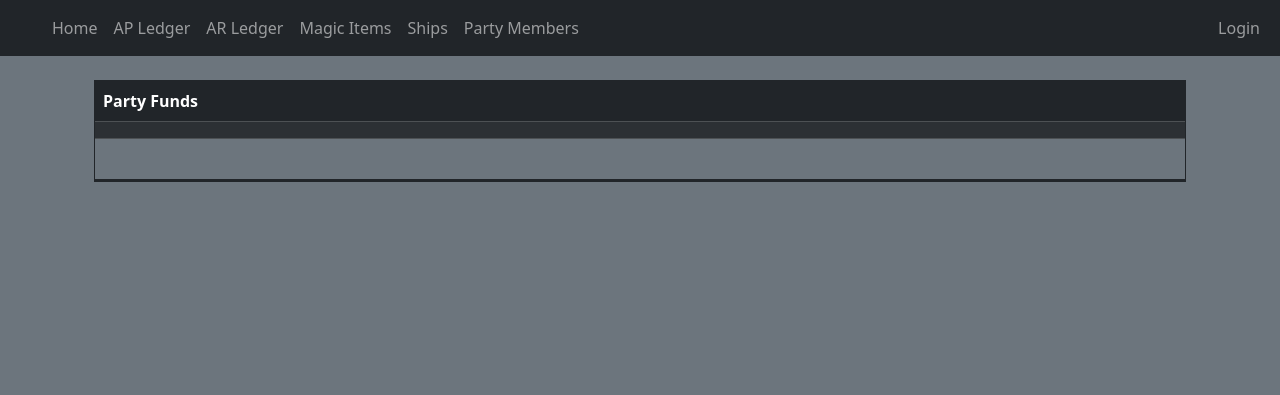
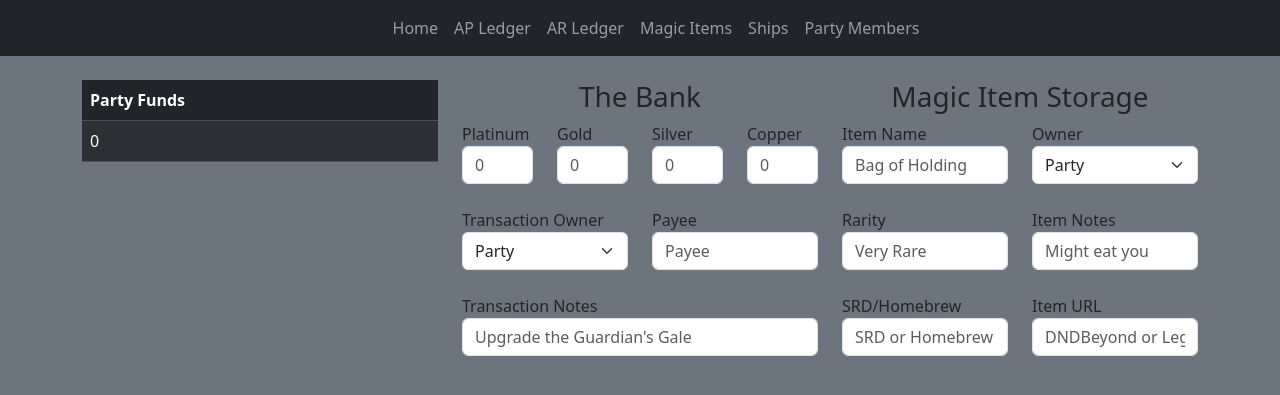
Before and after one commit to Hinrichsta/LoreKeeper, a Flask app: page / in a window 1280 px wide. Shown: the top 395 px of the page. Run offline with Flask 3, Linux system fonts and the light colour scheme; lists and menus that the app fills with data are empty.

Commit message:
Home page finished

```diff
--- /dev/null
+++ b/Database/Input.py
@@ -0,0 +1,5 @@
+def set_ap_transaction():
+    pass
+
+def set_ar_transaction():
+    pass
--- a/Website/templates/ap.html
+++ b/Website/templates/ap.html
@@ -2,8 +2,9 @@
 {% block title %}Home{% endblock %}
 
 {% block content%}
-</br>
-<div class="col no-gutters">
+<div class="container-fluid">
+    <br>
+    <h2 class="text-center text-dark">Accounts Payable</h2>
         <table class="table table-striped table-dark table-bordered">
             <thead class="thread-dark">
                 <tr>
--- a/Website/templates/ar.html
+++ b/Website/templates/ar.html
@@ -2,7 +2,9 @@
 {% block title %}Home{% endblock %}
 
 {% block content%}
-</br>
+<div class="container-fluid">
+    <br>
+    <h2 class="text-center text-dark">Accounts Receivable</h2>
     <table class="table table-responsive table-striped table-dark table-bordered">
         <thead class="thread-dark">
             <tr>
@@ -31,4 +33,5 @@
         </tr>
     {% endfor %}
     </table>
+</div>
 {% endblock %}
--- a/Website/templates/base.html
+++ b/Website/templates/base.html
@@ -18,7 +18,7 @@
                         <!--<img src="{{url_for('static', filename='images/Big-Mac.png')}}" alt="Bosselman Enterprises" width="64" height="64">-->
                     </span>
                 </button>
-                <div class="navbar-collapse collapse" id="Navbar">
+                <div class="navbar-collapse collapse justify-content-md-center" id="Navbar">
                     <ul class="navbar-nav">
                         <li class="nav-item">
                             <a class="nav-link" href="/">Home</a>
@@ -39,18 +39,11 @@
                             <a class="nav-link" href="/Party">Party Members</a>
                         </li>
                     </ul>
-                    <ul class="navbar-nav ms-auto">
-                        <li class="nav-item">
-                            <a class="nav-link" href="/login">Login</a>
-                        </li>
-                    </ul>
                 </div>
             </div>
         </nav>
-        <div class="container">
-            {% block content%}
-            {% endblock %}
-        </div>
+        {% block content%}
+        {% endblock %}
         <script src="https://cdn.jsdelivr.net/npm/bootstrap@5.3.2/dist/js/bootstrap.min.js" integrity="sha384-BBtl+eGJRgqQAUMxJ7pMwbEyER4l1g+O15P+16Ep7Q9Q+zqX6gSbd85u4mG4QzX+" crossorigin="anonymous"></script>
     </body>
 </html>
--- a/Website/templates/home.html
+++ b/Website/templates/home.html
@@ -3,9 +3,10 @@
 
 {% block content%}
 </br>
-<div class="container-fluid">
-    <div class="col border border-dark">
-        <table class="table table-striped table-dark">
+<div class="container">
+    <div class="row">
+            <div class="col">
+            <table class="table table-striped table-dark"> <!--Party Funds Nicely Organized-->
                 <thead>
                     <tr>
                         <th scope="col">Party Funds</th>
@@ -13,21 +14,111 @@
                 </thead>
                 <tbody>
                     <tr>
-                    <td>{{ Total }}</td>
+                        <td>{{ party_funds }}</td>
                     </tr>
                 </tbody>
             </table>
             </br>
-        <Table>
-            {% for name in party %}
+            <table class="table table-striped table-dark">
+                {% for indiv in indiv_funds %}
+                    {% if indiv[2] == 1 %}
                         <tr>
-               <th scope="row">{{ name }}</th>
-               <td>{{ funds }}</td>
+                           <th scope="row">{{ indiv[0] }}</th>
+                           <td>{{ indiv[1] }}</td>
                         </tr>
+                    {% endif%}
                 {% endfor %}
-        </Table>
+            </table>
         </div>
-    <div class="col border border-dark">
+        <div class="col"> <!--Coin Form-->
+            <h3 class="text-center text-dark">The Bank</h3>
+            <div class="row">
+                <div class="col">
+                    <label for="pp">Platinum</label>
+                    <input type="text" class="form-control" id="pp" name="pp" placeholder="0">
+                </div>
+                <div class="col">
+                    <label for="gp">Gold</label>
+                    <input type="text" class="form-control" id="gp" name="gp" placeholder="0">
+                </div>
+                <div class="col">
+                    <label for="sp">Silver</label>
+                    <input type="text" class="form-control" id="sp" name="sp" placeholder="0">
+                </div>
+                <div class="col">
+                    <label for="cp">Copper</label>
+                    <input type="text" class="form-control" id="cp" name="cp" placeholder="0">
+                </div>
+            </div>
+            <br>
+            <div class="row">
+                <div class="col">
+                    <label for="cmembers">Transaction Owner</label>
+                    <select class="form-select" id="cmembers" name="cmembers">
+                        <option selected>Party</option>
+                        <option>Alex</option>
+                        <option>Krerark</option>
+                        <option>Kriik</option>
+                        <option>Nordis</option>
+                    </select>
+                </div>
+                <div class="col">
+                    <label for="cpayee">Payee</label>
+                    <input type="text" class="form-control" id="cpayee" name="cpayee" placeholder="Payee"> </div>
+            </div>
+            <br>
+            <div class="row">
+                <div class="col">
+                    <label for="cdesc">Transaction Notes</label>
+                    <input type="text" class="form-control" id="cdesc" name="cdesc" placeholder="Upgrade the Guardian's Gale">
+                </div>
+            </div>
+        </div>
+        <div class="col"> <!--Magic Item Form-->
+            <h3 class="text-center text-dark">Magic Item Storage</h3>
+            <div class="row">
+                <div class="col">
+                    <label for="iname">Item Name</label>
+                    <input type="text" class="form-control" id="iname" name="iname" placeholder="Bag of Holding">
+                </div>
+                <div class="col">
+                    <label for="imembers">Owner</label>
+                    <select class="form-select" id="imembers" name="imembers">
+                        <option selected>Party</option>
+                        <option>Alex</option>
+                        <option>Krerark</option>
+                        <option>Kriik</option>
+                        <option>Nordis</option>
+                    </select>
+                </div>
+            </div>
+            <br>
+            <div class="row">
+                <div class="col">
+                    <label for="irarity">Rarity</label>
+                    <input type="text" class="form-control" id="irarity" name="irarity" placeholder="Very Rare">
+                </div>
+                <div class="col">
+                    <label for="inotes">Item Notes</label>
+                    <input type="text" class="form-control" id="inotes" name="inotes" placeholder="Might eat you">
+                </div>
+            </div>
+            <br>
+            <div class="row">
+                <div class="col">
+                    <label for="imaker">SRD/Homebrew</label>
+                    <input type="text" class="form-control" id="imaker" name="imaker" placeholder="SRD or Homebrew">
+                </div>
+                <div class="col">
+                    <label for="ilink">Item URL</label>
+                    <input type="text" class="form-control" id="ilink" name="ilink" placeholder="DNDBeyond or Legendkeeper">
+                </div>
+            </div>
+        </div>
+    </div>
+</div>
+<div class="row">
+    <div class="col">
 
     </div>
 </div>
--- a/Website/views/money.py
+++ b/Website/views/money.py
@@ -2,52 +2,27 @@ from flask import Blueprint, render_template, request, redirect, url_for
 from sqlalchemy import text
 import json
 from Database.Database import Lore_Session
+from Database.Parse import *
 
 money = Blueprint('money', __name__)
 
 @money.route('/')
 def home():
-
-    return render_template("home.html")
+    party_funds = get_party_funds()
+    indiv_funds = get_individual_funds()
+    return render_template("home.html", party_funds=party_funds, indiv_funds=indiv_funds)
 
 @money.route('/AP')
 def  ap():
-    ap_query_text = text("Select *, (CAST(total AS float)/CAST(membercount AS float)) as Split FROM (Select id, CAST(irl_date as DATE) as irl_date, ig_date, description, pp, gp, sp, cp, ((pp*10) + gp + (sp/10) + (cp/100)) as total, payee, COUNT(AP_Member_Transactions.AP_id) as membercount, STRING_AGG(AP_Member_Transactions.Party_id, ',') as members FROM AP LEFT JOIN AP_Member_Transactions ON AP.id = AP_Member_Transactions.AP_id GROUP BY AP.id, AP.irl_date, AP.ig_date, AP.description, AP.pp, AP.gp, AP.sp, AP.cp, AP.payee) tbl;")
-    ap_query = Lore_Session.execute(ap_query_text).all()
-    names = []
-    for aq in ap_query:
-        split = aq[11].split(',')
-        temp = ''
-        i=0
-        while i < len(split):
-            temp += str((Lore_Session.execute(text(f"SELECT name FROM Party WHERE id = {split[i]}")).all())[0][0])
-            if i == (len(split) - 1):
-                pass
-            else:
-                temp += ', '
-            i += 1
-        names.append(temp)
-    return render_template("ap.html",tran_names=names,ap_data=ap_query)
+    ap_data, names = get_ap_trans()
+
+    return render_template("ap.html",tran_names=names,ap_data=ap_data)
 
 @money.route('/AR')
 def  ar():
-    ar_query_text = text("Select *, (CAST(total AS float)/CAST(membercount AS float)) as Split FROM (Select id, CAST(irl_date as DATE) as irl_date, ig_date, description, pp, gp, sp, cp, ((pp*10) + gp + (sp/10) + (cp/100)) as total, COUNT(AR_Member_Transactions.AR_id) as membercount, STRING_AGG(AR_Member_Transactions.Party_id, ',') as members FROM AR LEFT JOIN AR_Member_Transactions ON AR.id = AR_Member_Transactions.AR_id GROUP BY AR.id, AR.irl_date, ar.ig_date, ar.description, ar.pp, ar.gp, ar.sp, ar.cp) tbl")
-    ar_query = Lore_Session.execute(ar_query_text).all()
-    names = []
-    for aq in ar_query:
-        split = aq[10].split(',')
-        temp = ''
-        i=0
-        while i < len(split):
-            temp += str((Lore_Session.execute(text(f"SELECT name FROM Party WHERE id = {split[i]}")).all())[0][0])
-            if i == (len(split) - 1):
-                pass
-            else:
-                temp += ', '
-            i += 1
-        names.append(temp)
+    ar_data, names = get_ar_trans()
 
-    return render_template("ar.html",tran_names=names,ar_data=ar_query)
+    return render_template("ar.html",tran_names=names,ar_data=ar_data)
 
 @money.route('/Crew')
 def  crew():
```
Also changed, not shown: Database/Database.py (+24 -18 lines), Database/Parse.py (added, +143 -0 lines). Lines whose indentation alone changed are shown as unchanged.
